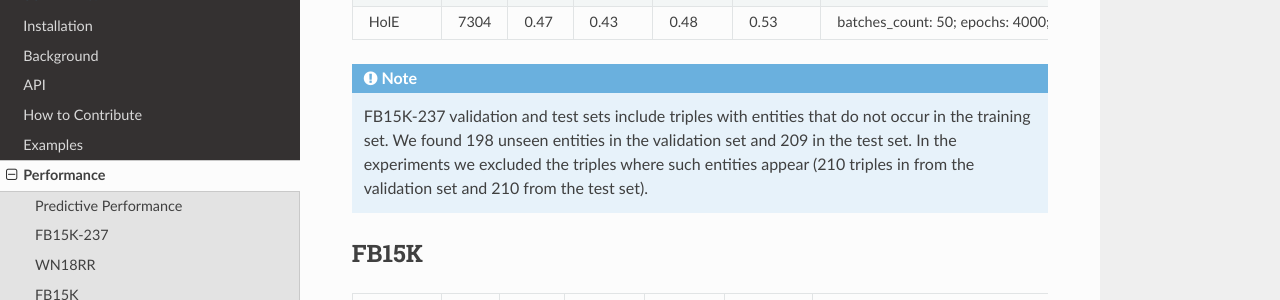
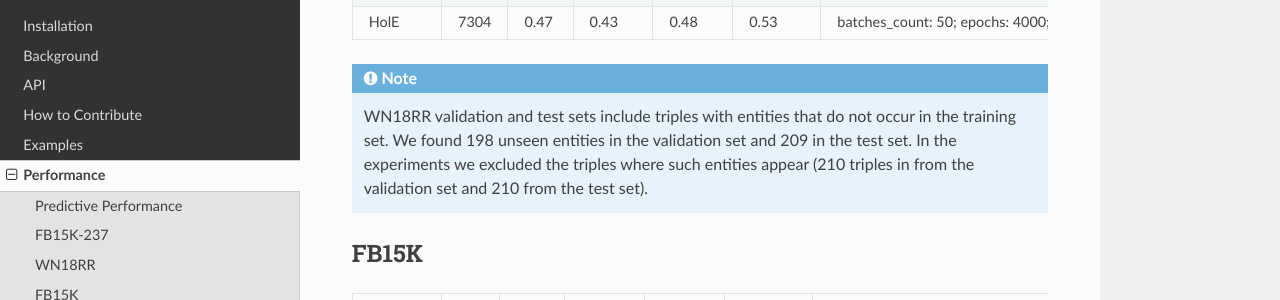
Before and after one commit to Accenture/AmpliGraph, a Sphinx documentation site: the page built from docs/experiments.rst, in a window 1280 px wide and 900 px high, scrolled down 714 px. Shown: the part 151-451 px from the top of the window. Built offline with Sphinx 7.4.7 and the Read the Docs theme 2.0.0, drawn with Linux system fonts in a browser that asks for light colours; the version number is read from the project's files by our own code.

```diff
--- a/docs/ampligraph.datasets.rst
+++ b/docs/ampligraph.datasets.rst
@@ -43,7 +43,11 @@ These datasets are originated from: `FB15K-237 <https://www.microsoft.com/en-us/
 `WN18RR <https://github.com/TimDettmers/ConvE/blob/master/WN18RR.tar.gz>`_,
 `FB15K <https://www.hds.utc.fr/everest/doku.php?id=en:transe>`_,
 `WN18 <https://www.hds.utc.fr/everest/doku.php?id=en:transe>`_,
-`YAGO3-10 <https://github.com/TimDettmers/ConvE/blob/master/YAGO3-10.tar.gz>`_
+`YAGO3-10 <https://github.com/TimDettmers/ConvE/blob/master/YAGO3-10.tar.gz>`_,
+`WN11 <https://cs.stanford.edu/people/danqi/data/nips13-dataset.tar.bz2>`_,
+`FB13 <https://cs.stanford.edu/people/danqi/data/nips13-dataset.tar.bz2>`_
+
+
 
 .. warning:: FB15K-237 contains 8 unseen entities inside 9 triples in the validation set and 29 inside 28 triples in the test set.
              WN18RR contains 198 unseen entities inside 210 triples in the validation set and 209 inside 210 triples in the test set.
--- a/docs/experiments.rst
+++ b/docs/experiments.rst
@@ -150,7 +150,7 @@ TransE     1532    0.23     0.07     0.34      0.50       batches_count: 100;
                                                          seed: 0
 ========== ======= ======== ======== ======== ======== ==========================
 
-.. note:: FB15K-237 validation and test sets include triples with entities that do not occur
+.. note:: WN18RR validation and test sets include triples with entities that do not occur
     in the training set. We found 198 unseen entities in the validation set and 209 in the test set.
     In the experiments we excluded the triples where such entities appear (210 triples in from the validation
     set and 210 from the test set).
```
Also changed, not shown: README.md (+1 -1 lines).
